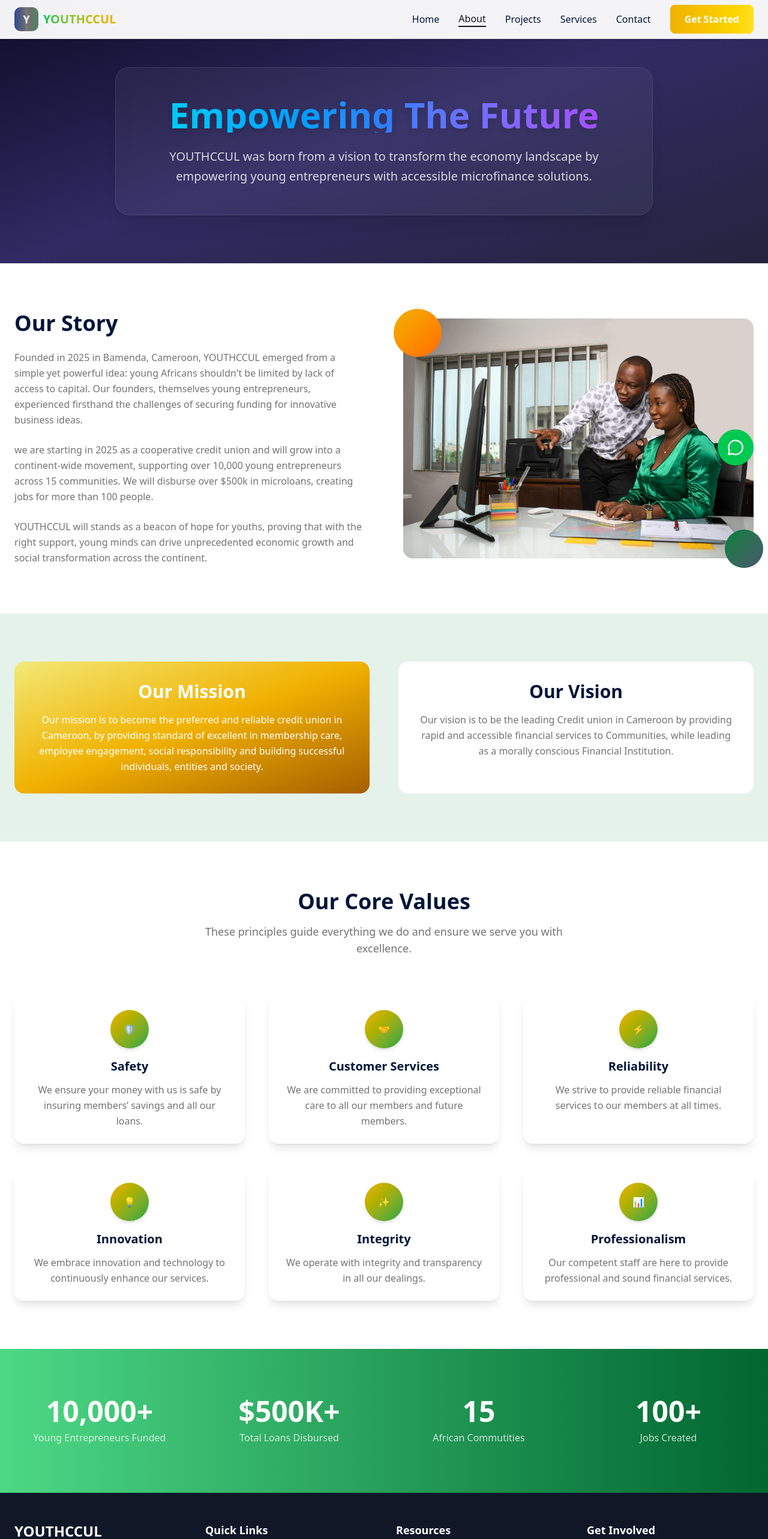
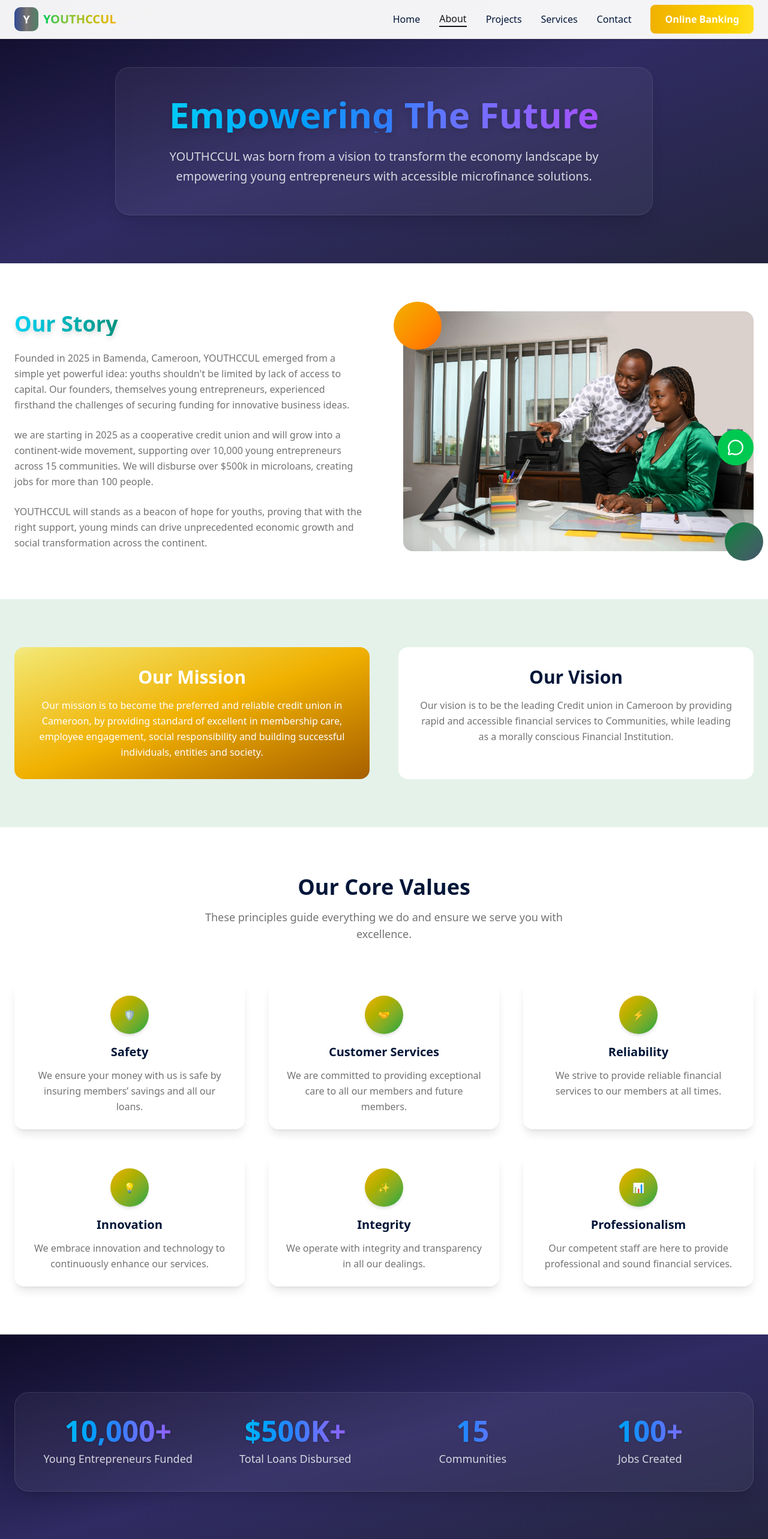
Before and after one commit to softguest/youthccul, a Next.js app: page /about in a window 1280 px wide. Shown: the top 2566 px of the page at 60% size. Built offline with nearby package versions, Linux system fonts and the light colour scheme.

Commit message:
link into online banking

```diff
--- a/app/(frontpages)/about/page.tsx
+++ b/app/(frontpages)/about/page.tsx
@@ -57,7 +57,7 @@ const AboutPage = () => {
     {
       icon: Target,
       title: 'Youth Empowerment',
-      description: 'Our focus is on empowering young Africans with the tools and capital they need to build sustainable businesses.',
+      description: 'Our focus is on empowering youths with the tools and capital they need to build sustainable businesses.',
     },
     {
       icon: Heart,
@@ -86,10 +86,10 @@ const AboutPage = () => {
         <div className="container mx-auto px-6">
           <div className="grid lg:grid-cols-2 gap-16 items-center">
             <div className="fade-up">
-              <h2 className="text-4xl font-bold text-foreground mb-6">Our Story</h2>
+              <h2 className="text-3xl md:text-4xl font-extrabold text-transparent bg-clip-text bg-gradient-to-r from-cyan-400 via-green-800 to-slate-800 drop-shadow-lg mb-6">Our Story</h2>
               <div className="space-y-6 text-muted-foreground leading-relaxed">
                 <p>
-                  Founded in 2025 in Bamenda, Cameroon, YOUTHCCUL emerged from a simple yet powerful idea: young Africans shouldn&apos;t be limited by lack of access to capital. Our founders, themselves young entrepreneurs, experienced firsthand the challenges of securing funding for innovative business ideas.
+                  Founded in 2025 in Bamenda, Cameroon, YOUTHCCUL emerged from a simple yet powerful idea: youths shouldn&apos;t be limited by lack of access to capital. Our founders, themselves young entrepreneurs, experienced firsthand the challenges of securing funding for innovative business ideas.
                 </p>
                 <p>
                   we are starting in 2025 as a  cooperative credit union and will grow into a continent-wide movement, supporting over 10,000 young entrepreneurs across 15 communities. We will disburse over $500k  in microloans, creating jobs for more than 100 people.
@@ -102,7 +102,7 @@ const AboutPage = () => {
             <div className="relative">
               <img
                 src='/img/team01.jpg'
-                alt="African community celebrating success"
+                alt="communities celebrating success"
                 className="rounded-2xl shadow-deep w-full h-[400px] object-cover"
               />
               <div className="absolute -top-4 -left-4 w-20 h-20 bg-gradient-to-br from-yellow-500/100 to-orange-500/100 rounded-full animate-float" />
@@ -173,26 +173,37 @@ const AboutPage = () => {
       </section>
 
       {/* Stats Section */}
-      <section className="py-20 bg-gradient-to-r from-green-500/70 to-green-800/100 text-primary-foreground">
+      <section className="relative py-24 bg-gradient-to-br from-[#0f0c29] via-[#302b63] to-[#24243e] text-white overflow-hidden">
+        <div className="absolute inset-0 bg-[radial-gradient(ellipse_at_center,_var(--tw-gradient-stops))] from-white/10 via-transparent to-transparent blur-3xl opacity-30 pointer-events-none" />
+
         <div className="container mx-auto px-6">
-          <div className="grid md:grid-cols-4 gap-8 text-center">
-            <div>
-              <div className="text-4xl md:text-5xl font-bold mb-2">10,000+</div>
-              <div className="text-primary-foreground/80">Young Entrepreneurs Funded</div>
-            </div>
-            <div>
-              <div className="text-4xl md:text-5xl font-bold mb-2">$500K+</div>
-              <div className="text-primary-foreground/80">Total Loans Disbursed</div>
-            </div>
-            <div>
-              <div className="text-4xl md:text-5xl font-bold mb-2">15</div>
-              <div className="text-primary-foreground/80">African Commutities</div>
-            </div>
-            <div>
-              <div className="text-4xl md:text-5xl font-bold mb-2">100+</div>
-              <div className="text-primary-foreground/80">Jobs Created</div>
-            </div>
-          </div>
+          <motion.div
+            initial={{ opacity: 0, y: 40 }}
+            whileInView={{ opacity: 1, y: 0 }}
+            transition={{ duration: 0.8, ease: "easeOut" }}
+            viewport={{ once: true }}
+            className="grid md:grid-cols-4 gap-8 text-center backdrop-blur-md bg-white/5 border border-white/10 rounded-3xl p-10 shadow-xl"
+          >
+            {[
+              { value: "10,000+", label: "Young Entrepreneurs Funded" },
+              { value: "$500K+", label: "Total Loans Disbursed" },
+              { value: "15", label: "Communities" },
+              { value: "100+", label: "Jobs Created" },
+            ].map((stat, index) => (
+              <motion.div
+                key={index}
+                initial={{ opacity: 0, y: 20 }}
+                whileInView={{ opacity: 1, y: 0 }}
+                transition={{ delay: index * 0.2, duration: 0.6 }}
+                viewport={{ once: true }}
+              >
+                <div className="text-4xl md:text-5xl font-extrabold text-transparent bg-clip-text bg-gradient-to-r from-cyan-400 via-blue-500 to-purple-500 drop-shadow mb-2">
+                  {stat.value}
+                </div>
+                <div className="text-white/80 text-lg">{stat.label}</div>
+              </motion.div>
+            ))}
+          </motion.div>
         </div>
       </section>
 
--- a/app/(frontpages)/projects/page.tsx
+++ b/app/(frontpages)/projects/page.tsx
@@ -23,15 +23,6 @@ const ProjectPage = () => {
       status: 'in process',
       category: 'Business',
     },
-    // {
-    //   icon: Smartphone,
-    //   title: 'Tech Innovation Hub',
-    //   description: 'Funding early-stage tech startups and providing mentorship to build the next generation of African tech companies.',
-    //   impact: '50 startups, 800 tech jobs',
-    //   amount: '$5M funded',
-    //   status: 'Active',
-    //   category: 'Technology',
-    // },
     {
       icon: GraduationCap,
       title: 'Education Support Program ',
@@ -89,20 +80,20 @@ const ProjectPage = () => {
         <div className="container mx-auto px-6">
           <div className="grid md:grid-cols-4 gap-8 text-center">
             <div className="p-6">
-              <div className="text-3xl font-bold text-primary mb-2">30+</div>
-              <div className="text-muted-foreground">Projected Projects</div>
+              <div className="text-4xl md:text-5xl font-extrabold text-transparent bg-clip-text bg-gradient-to-r from-cyan-400 via-blue-500 to-purple-500 drop-shadow mb-2">30+</div>
+              <div className="text-gray-700/80 text-lg">Projected Projects</div>
             </div>
             <div className="p-6">
-              <div className="text-3xl font-bold mb-2">15</div>
-              <div className="text-muted-foreground">Communities</div>
+              <div className="text-4xl md:text-5xl font-extrabold text-transparent bg-clip-text bg-gradient-to-r from-cyan-400 via-blue-500 to-purple-500 drop-shadow mb-2">15</div>
+              <div className="text-gray-700/80 text-lg">Communities</div>
             </div>
             <div className="p-6">
-              <div className="text-3xl font-bold text-sunset mb-2">$500k</div>
-              <div className="text-muted-foreground">Total Investment</div>
+              <div className="text-4xl md:text-5xl font-extrabold text-transparent bg-clip-text bg-gradient-to-r from-cyan-400 via-blue-500 to-purple-500 drop-shadow mb-2">$500k</div>
+              <div className="text-gray-700/80 text-lg">Total Investment</div>
             </div>
             <div className="p-6">
-              <div className="text-3xl font-bold text-ocean mb-2">100,000+</div>
-              <div className="text-muted-foreground">Lives To Impact</div>
+              <div className="text-4xl md:text-5xl font-extrabold text-transparent bg-clip-text bg-gradient-to-r from-cyan-400 via-blue-500 to-purple-500 drop-shadow mb-2">100,000+</div>
+              <div className="text-gray-700/80 text-lg">Lives To Impact</div>
             </div>
           </div>
         </div>
--- a/components/Footer.tsx
+++ b/components/Footer.tsx
@@ -10,7 +10,7 @@ export default function Footer() {
         <div>
           <h2 className="text-2xl font-bold text-white mb-4">YOUTHCCUL</h2>
           <p className="text-gray-400 leading-relaxed">
-            Youthccul is committed to empowering African communities by
+            Youthccul is committed to empowering communities by
             providing accessible microfinance solutions that help individuals
             build sustainable businesses and achieve economic independence.
           </p>
--- a/components/HeroSlider.tsx
+++ b/components/HeroSlider.tsx
@@ -2,25 +2,26 @@
 import { useState, useEffect } from "react";
 import { ChevronLeft, ChevronRight } from "lucide-react";
 import { motion } from "framer-motion";
+import Link from "next/link";
 
 const slides = [
   {
     image: "/img/team02.jpg",
     title: "Youths Entrepreneurs Empowerment",
     description:
-      "Supporting African youth to build sustainable businesses and create economic independence through accessible microfinance solutions.",
+      "Supporting community youth to build sustainable businesses and create economic independence through accessible microfinance solutions.",
   },
   {
     image: "/img/slide02.jpg",
     title: "Agricultural Development Loans",
     description:
-      "Empowering young farmers with capital and training to modernize agriculture and increase food security across African communities.",
+      "Empowering young farmers with capital and training to modernize agriculture and increase food security across community farms.",
   },
   {
     image: "/img/smallbusiness02.jpg",
     title: "Small And Medium Enterprise Growth Funding",
     description:
-      "Investing in the next generation of African youth entrepreneurs to drive small and medium enterprise transformation and economic growth.",
+      "Investing in the next generation of community youth entrepreneurs to drive small and medium enterprise transformation and economic growth.",
   },
 ];
 
@@ -113,7 +114,6 @@ const HeroSlider = () => {
     //     ))}
     //   </div>
     // </div>
-
     <div className="relative h-[85vh] md:h-screen overflow-hidden">
       {slides.map((slide, index) => (
         <div
@@ -148,9 +148,12 @@ const HeroSlider = () => {
                     {slide.description}
                   </p>
                   <div className="flex gap-4 flex-wrap">
-                <button className="bg-gradient-to-r from-green-700 via-emerald-600 to-teal-500 hover:brightness-110 text-white font-semibold py-3 px-8 rounded-md shadow-md transition">
-                  Create An Account
+                    <Link href="https://youthccul.balaanz.com/login">
+                      <button className="bg-gradient-to-r from-green-700 via-emerald-600 to-teal-500 hover:brightness-110 text-white font-semibold py-3 px-8 rounded-md shadow-md transition cursor-pointer">
+                        Login to Online Banking
                       </button>
+                    </Link>
+
                     <button className="border border-white text-white font-semibold py-3 px-6 rounded-md hover:bg-white hover:text-green-800 transition">
                       Learn More
                     </button>
@@ -191,7 +194,6 @@ const HeroSlider = () => {
         ))}
       </div>
     </div>
-
   );
 };
 
--- a/components/Navigation.tsx
+++ b/components/Navigation.tsx
@@ -51,10 +51,10 @@ const Navigation = () => {
               </Link>
             ))}
             <Link
-              href="/contact"
+              href="https://youthccul.balaanz.com/login"
               className="text-white font-bold bg-gradient-to-r from-yellow-500 to-yellow-300 py-3 px-6 rounded-md"
             >
-              Get Started
+              Online Banking
             </Link>
           </div>
 
@@ -84,11 +84,11 @@ const Navigation = () => {
                 </Link>
               ))}
               <Link
-                href="/contact"
+                href="https://youthccul.balaanz.com/login"
                 onClick={() => setIsOpen(false)}
                 className="btn-accent self-start"
               >
-                Get Started
+                Online Banking
               </Link>
             </div>
           </div>
```
Also changed, not shown: app/(frontpages)/page.tsx (+7 -7 lines), app/(frontpages)/services/page.tsx (+4 -4 lines). Lines whose indentation alone changed are shown as unchanged.
